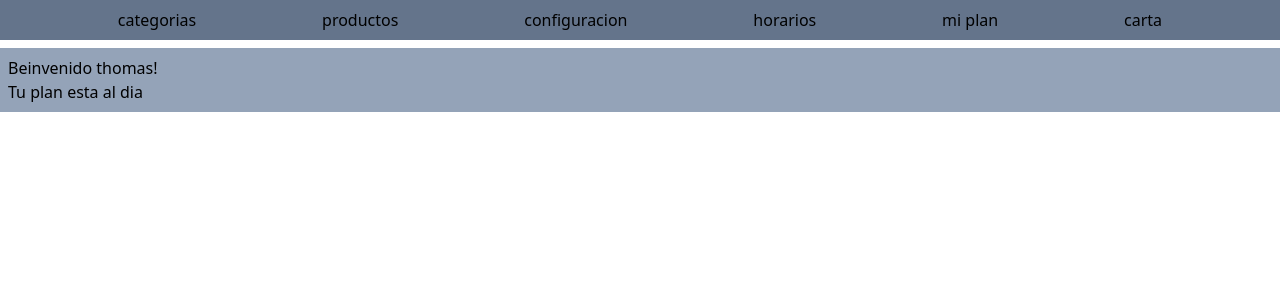
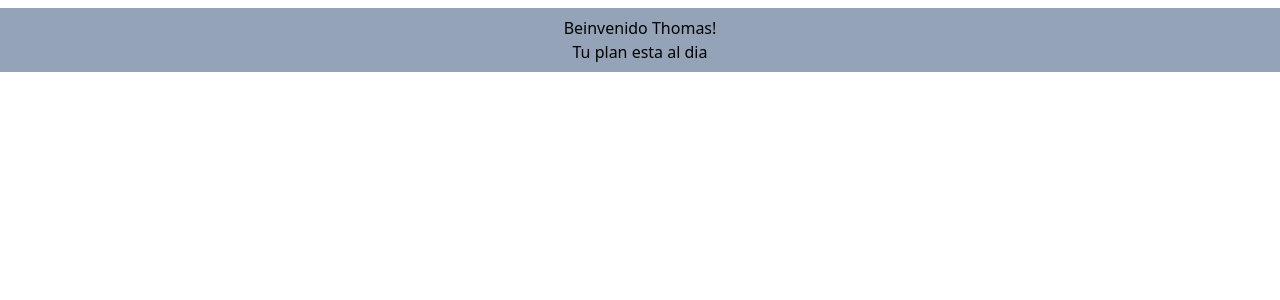
Before and after one commit to thom-as-thom/main-menu, a React (Create React App) app: page / in a window 1280 px wide. Shown: the top 300 px of the page. Built offline with nearby package versions, Linux system fonts and the light colour scheme.

Commit message:
minor changes

```diff
--- a/src/components/admin/admin.jsx
+++ b/src/components/admin/admin.jsx
@@ -1,24 +1,15 @@
 import React from "react";
-import Navbar from "../navBar/navbar";
 
 
 function Admin() {
-    const user = "thomas"
+    const user = "Thomas"
     const payed = true
 
-    const categories = [
-        { id: 1, name: 'categorias', adress: '/admin/categorias' },
-        { id: 2, name: 'productos', adress: '/admin/productos' },
-        { id: 3, name: 'configuracion', adress: '/admin/configuracion' },
-        { id: 4, name: 'horarios', adress: '/admin/horarios' },
-        { id: 5, name: 'mi plan', adress: '/admin/mi-plan' },
-        { id: 6, name: 'carta', adress: '/' },
-    ]
+
 
     return (
         <>
-            <Navbar categories={categories} />
-            <div className="container bg-slate-400 mx-auto m-2 p-2">
+            <div className="container bg-slate-400 mx-auto m-2 p-2 text-center">
             <h1>Beinvenido {user}!</h1>
             {payed ?
                 <h2>Tu plan esta al dia</h2>
--- a/src/components/navBar/navbar.jsx
+++ b/src/components/navBar/navbar.jsx
@@ -1,14 +1,22 @@
 import React from "react";
 import {Link} from 'react-router-dom'
 
-function Navbar({ categories }) {
-    console.log(categories)
+function Navbar() {
+
+    const isAdmin = true
+
+
     return (
-        <nav className="container mx-auto bg-slate-500 ">
+        <nav className="container mx-auto bg-slate-500 m-3 p-2">
         <ul className="flex justify-evenly">
-            {
-                categories.map((cat) => <li className="m-1 p-1" key={cat.id}>{cat.name}</li> )
-            }
+            <Link to='/admin/categorias'><li className={isAdmin?"":"hidden" }>categorias</li></Link>
+            <Link to='/admin/productos'><li className={isAdmin?"":"hidden" }>productos</li></Link>
+            <Link to='/'><li>carta</li></Link>
+            <Link to='/reservas'><li>reservas</li></Link>
+            <Link to='/admin'><li>admin</li></Link>
+            <Link to='/admin/configuracion'><li className={isAdmin?"":"hidden" }>configuracion</li></Link>
+            <Link to='/admin/horarios'><li className={isAdmin?"":"hidden" }>horarios</li></Link>
+            <Link to='/admin/mi-plan'><li className={isAdmin?"":"hidden" }>mi-plan</li></Link>
         </ul>
         </nav>
   )
```
